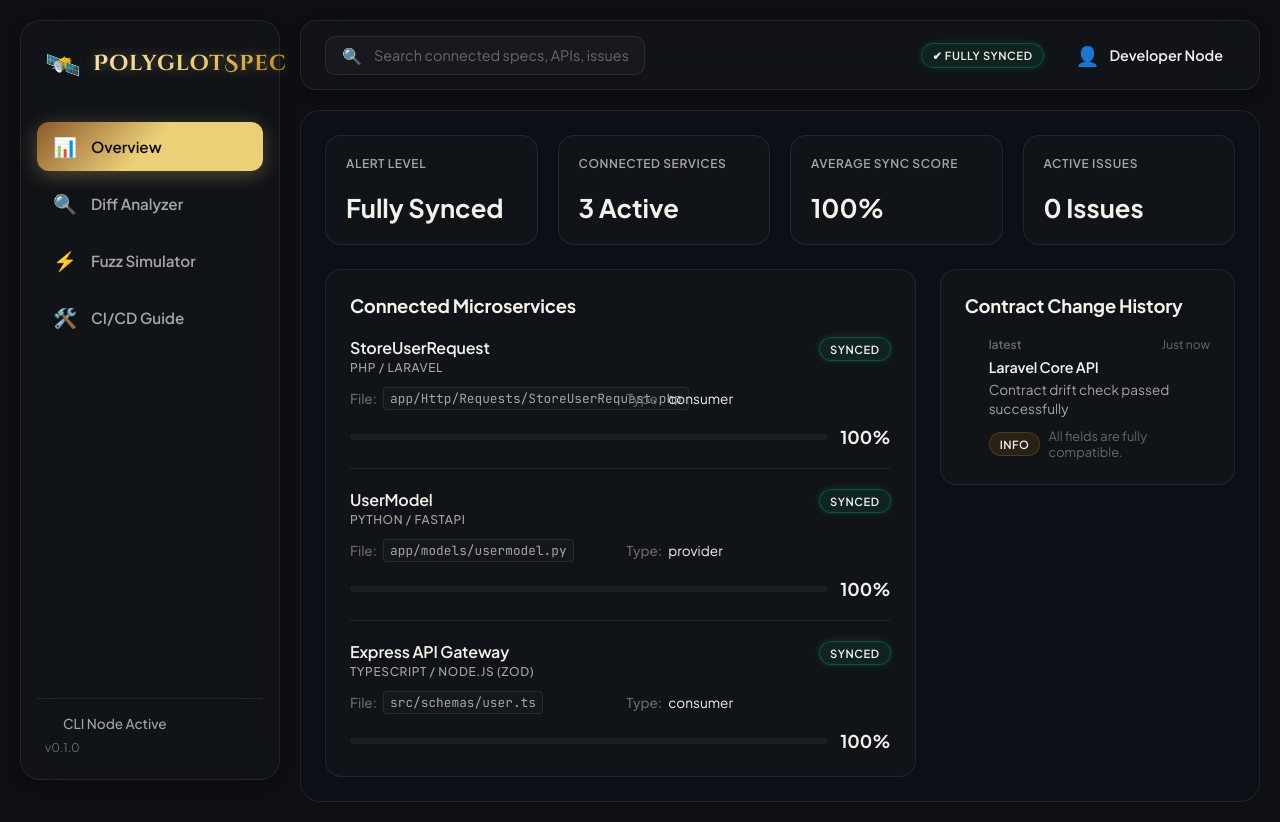
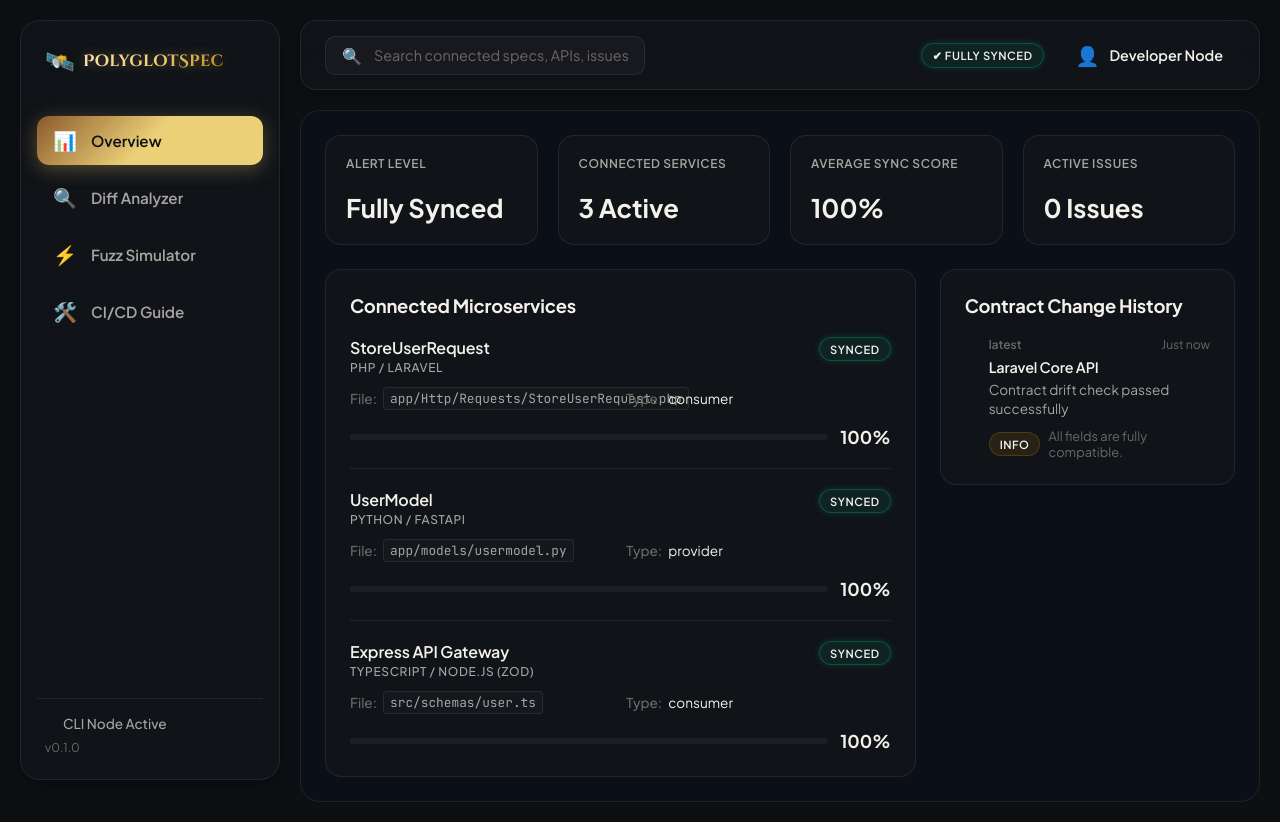
Before and after one commit to ArafathUIU/PolyglotSpec, a React (Vite) app in the folder dashboard/: page / in a window 1280 px wide. Built offline with nearby package versions, Linux system fonts and the light colour scheme.

Commit message:
Reduce logo font size in sidebar to fit the branding text within the panel boundaries

```diff
--- a/dashboard/src/components/Sidebar.css
+++ b/dashboard/src/components/Sidebar.css
@@ -15,20 +15,21 @@
 .sidebar-brand {
   display: flex;
   align-items: center;
-  gap: 12px;
+  gap: 8px;
   margin-bottom: 40px;
   padding-left: 8px;
+  overflow: hidden;
 }
 
 .brand-logo {
-  font-size: 1.8rem;
+  font-size: 1.5rem;
 }
 
 .brand-name {
-  font-size: 1.35rem;
+  font-size: 1.02rem;
   font-family: 'Cinzel Decorative', serif;
   font-weight: 700;
-  letter-spacing: 0.05em;
+  letter-spacing: 0.02em;
   background: linear-gradient(135deg, #fce0ad 0%, #ecd078 50%, #b8860b 100%);
   -webkit-background-clip: text;
   -webkit-text-fill-color: transparent;
```
